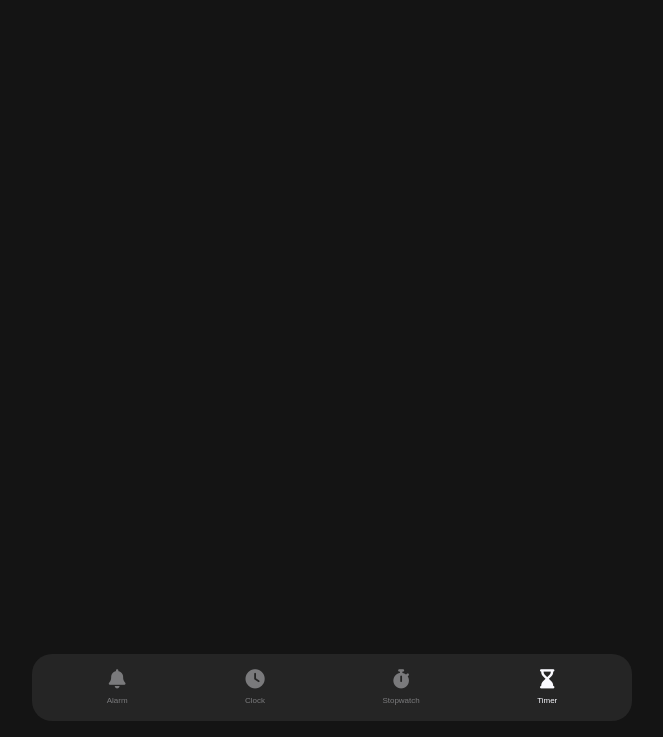
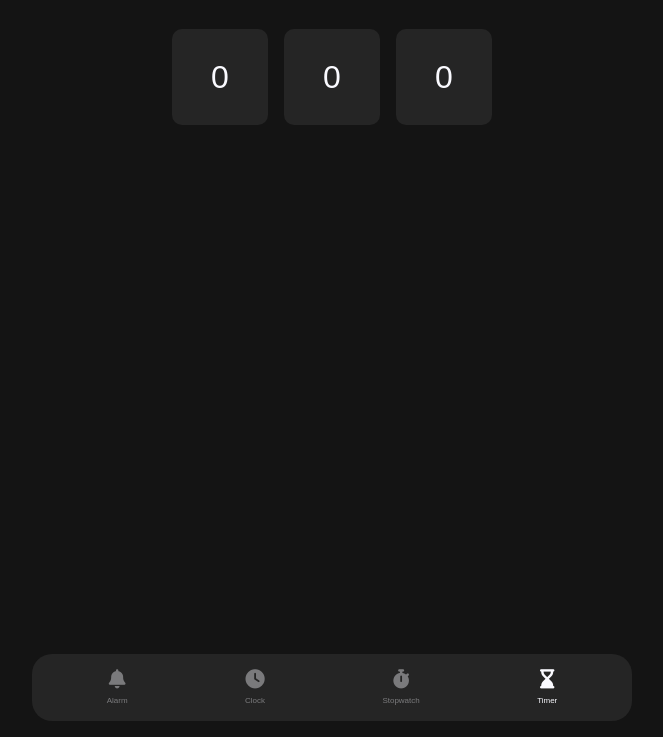
Before and after one commit to mmd-yavarii/clock, a website built with Vite: page src/pages/timer.html in a window 1280 px wide. Shown: the part 63-800 px from the top of the page, without its empty margins (308-971 px from the left). Built offline with nearby package versions, Linux system fonts and the light colour scheme.

Commit message:
creae timer style

```diff
--- a/src/pages/timer.html
+++ b/src/pages/timer.html
@@ -22,6 +22,34 @@
     </head>
 
     <body>
+        <!-- set timer -->
+        <div class="timer-container">
+            <input
+                type="number"
+                min="0"
+                max="23"
+                class="timer-imps"
+                id="timer-hour"
+                value="0"
+            />
+            <input
+                type="number"
+                min="0"
+                max="59"
+                class="timer-imps"
+                id="timer-minut"
+                value="0"
+            />
+            <input
+                type="number"
+                min="0"
+                max="50"
+                class="timer-imps"
+                id="timer-second"
+                value="0"
+            />
+        </div>
+
         <script type="module" src="../js/main.js"></script>
         <script type="module" src="../js/timer.js"></script>
     </body>
--- a/src/style/timer.css
+++ b/src/style/timer.css
@@ -0,0 +1,21 @@
+.timer-container {
+    width: fit-content;
+    margin: 2em auto;
+    margin-bottom: 0;
+    display: flex;
+    align-items: center;
+    justify-content: space-between;
+    gap: 1em;
+}
+.timer-imps {
+    width: 100%;
+    text-align: center;
+    font-size: 2rem;
+    background-color: var(--them-secondry-color);
+    width: 3em;
+    height: 3em;
+    border-radius: 10px;
+}
+input[type="number"]::-webkit-inner-spin-button {
+    -webkit-appearance: none;
+}
```
Lines whose indentation alone changed are shown as unchanged.
